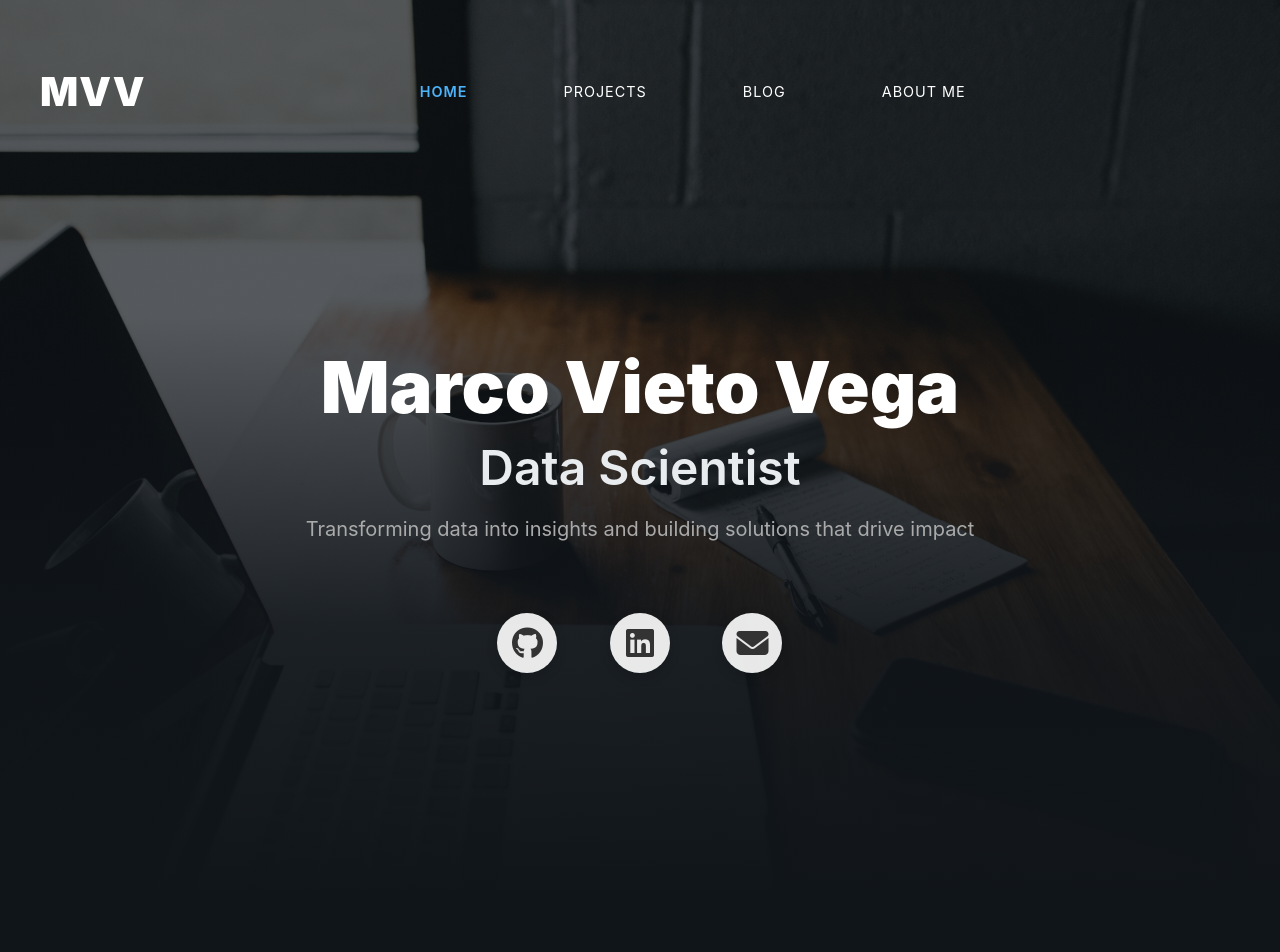
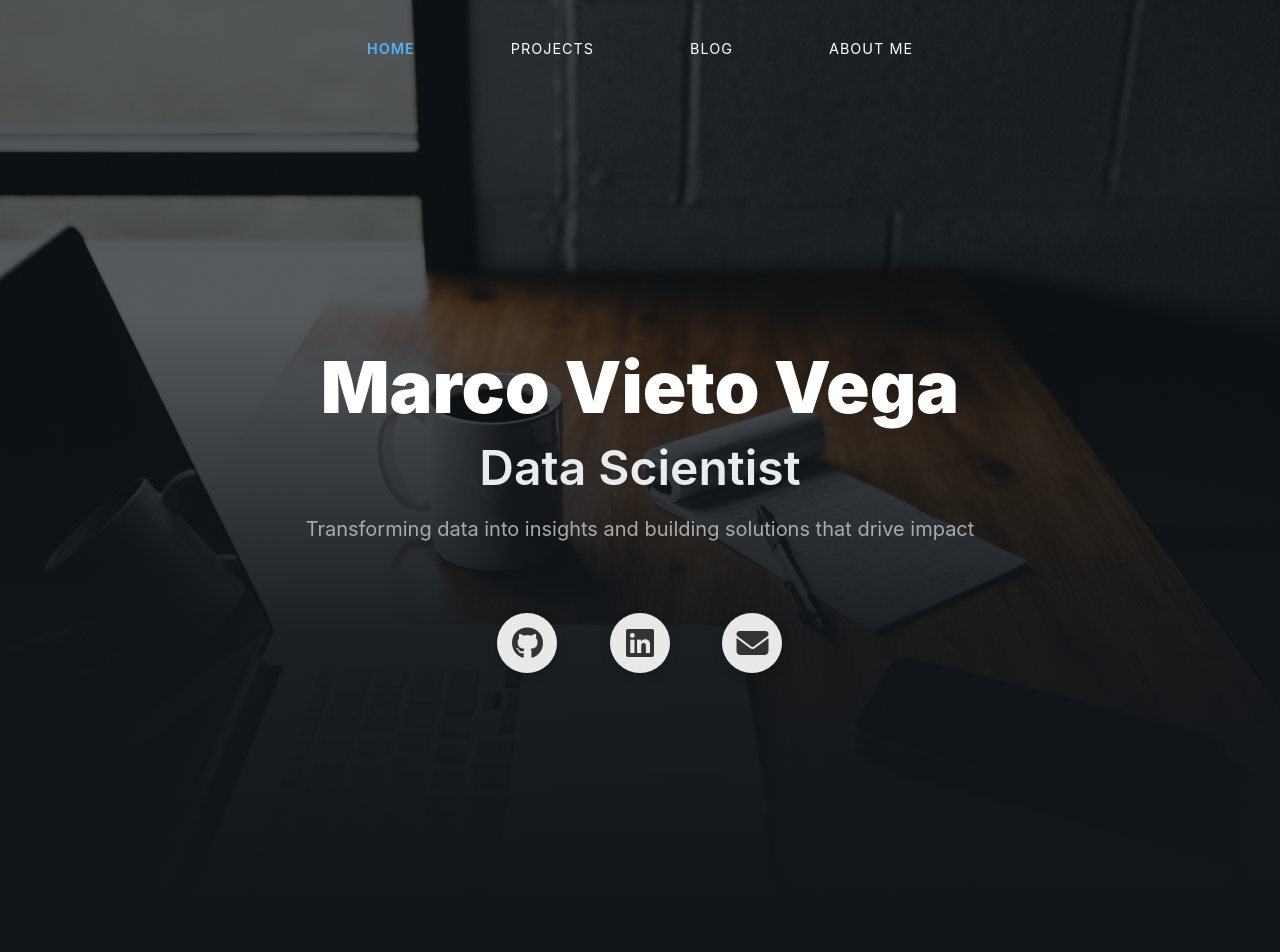
Before and after one commit to marcovietovega/portfolio, a Jekyll site: the page built from index.md, in a window 1280 px wide. Shown: the top 952 px of the page. Built offline with Jekyll 4.4.1, drawn with Linux system fonts in a browser that asks for light colours.

Commit message:
style: remove logo styles and header title for a cleaner layout
- Eliminated the logo section from header.html for a simplified design.
- Removed associated logo styles from _header.scss and _responsive.scss to enhance consistency.

```diff
--- a/_includes/header.html
+++ b/_includes/header.html
@@ -1,8 +1,5 @@
 <header class="site-header">
   <div class="container header-flex">
-    <h1 class="logo">
-      <a href="{{ '/' | relative_url }}">{{ site.title }}</a>
-    </h1>
     <nav class="nav">
       <a href="{{ '/' | relative_url }}" {% if page.url == '/' or page.url == '/index.html' %}class="current"{% endif %}>HOME</a>
       <a href="{{ '/projects' | relative_url }}" {% if page.url contains '/projects' %}class="current"{% endif %}>PROJECTS</a>
--- a/_sass/partials/_header.scss
+++ b/_sass/partials/_header.scss
@@ -19,21 +19,6 @@
   max-width: 1200px;
   margin: 0 auto;
   background: transparent;
-}
-
-.logo {
-  font-size: 2.5rem;
-  font-weight: 900;
-  letter-spacing: 1px;
-}
-
-.logo a {
-  color: #fff;
-  text-decoration: none;
-}
-
-.logo a:hover {
-  color: #007acc;
 }
 
 .nav {
--- a/_sass/partials/_responsive.scss
+++ b/_sass/partials/_responsive.scss
@@ -75,12 +75,6 @@
     padding: 0.8rem 0.5rem 0.5rem 0.5rem;
   }
 
-  .logo {
-    font-size: 2.1rem;
-    margin-bottom: 0.5rem;
-    text-align: center;
-  }
-
   .nav {
     width: 100%;
     display: flex;
```
